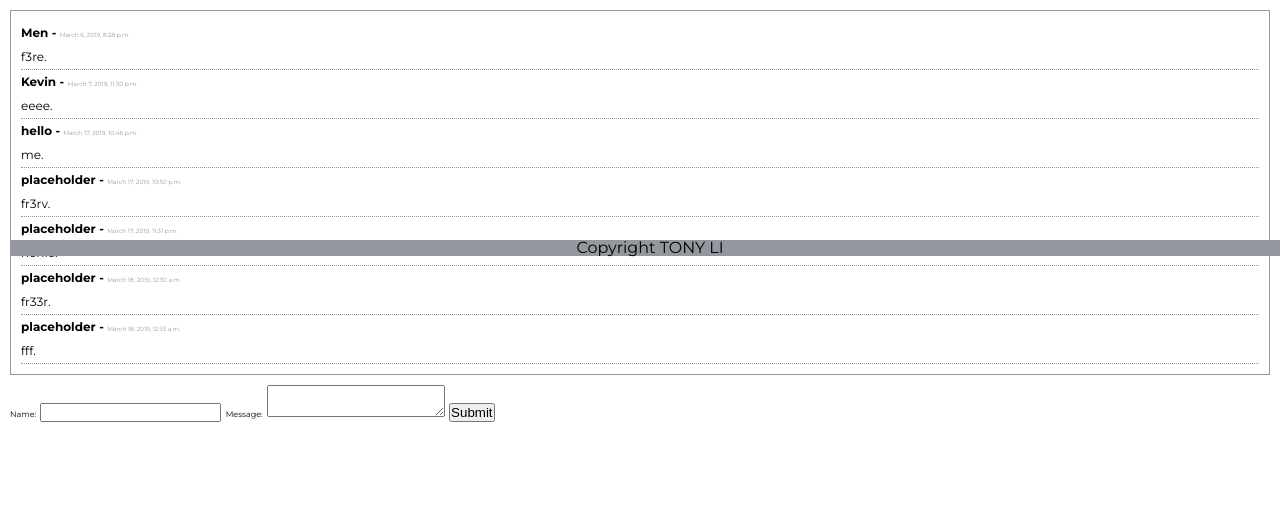
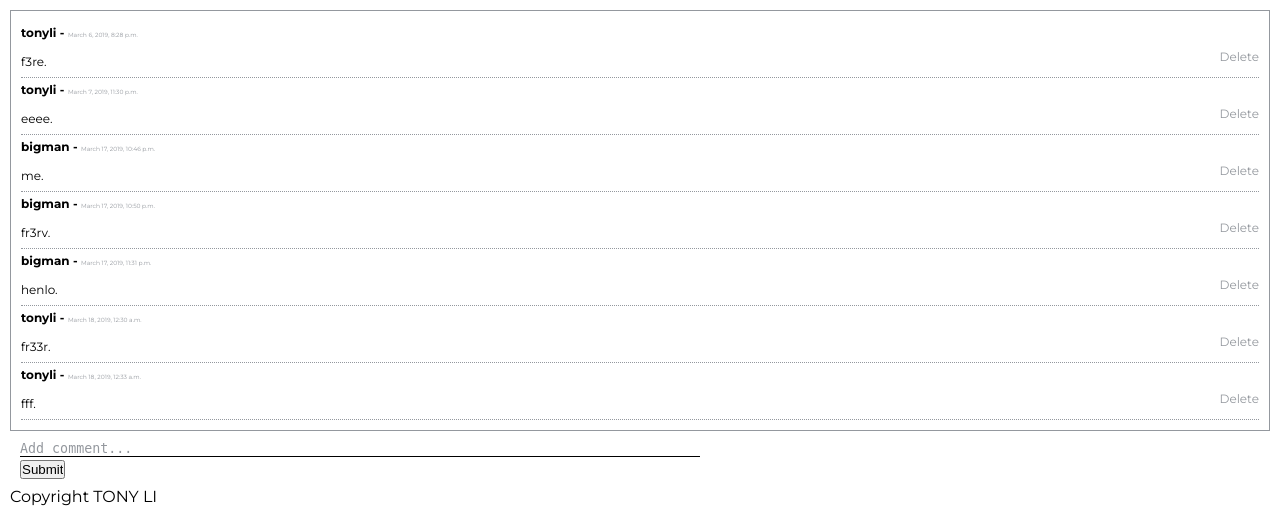
Before and after one commit to tonyli29/Photogur, a Django app: page /pictures/2 in a window 1280 px wide. Shown: the part 544-1050 px from the top of the page. Before the commit the page ends 966 px from the top, so only its background shows below. Run offline with Django 3.2, Linux system fonts and the light colour scheme; a user stored in the database is signed in; data comes from the database, SQL or seed files in the repository; both versions use the stored data as it was after the commit; some libraries are stand-ins or nearby versions.

Commit message:
added login permisons and adding comments and deleting comments. changed some css for the comments. But still do not know why there is a gap between the picture and the info in the /pictures/, need to ask

```diff
--- a/photogur/forms.py
+++ b/photogur/forms.py
@@ -1,6 +1,6 @@
 from django.forms import CharField, PasswordInput, ModelForm
 from django import forms
-from .models import Picture
+from .models import Picture, Comment
 
 class LoginForm(forms.Form):
     username = CharField(label='User Name', max_length=64)
@@ -15,3 +15,19 @@ class PictureForm(ModelForm):
             'artist',
             'url'
         ]
+
+class CommentForm(ModelForm):
+
+    class Meta:
+        model = Comment
+        widgets = {
+            'picture': forms.HiddenInput(),
+            'user': forms.HiddenInput(),
+            'name': forms.HiddenInput()
+        }
+        fields = [
+            'name',
+            'message',
+            'picture',
+            'user'
+        ]
--- a/photogur/models.py
+++ b/photogur/models.py
@@ -11,7 +11,8 @@ class Picture(models.Model):
         return self.title
 
 class Comment(models.Model):
-    name = models.CharField(max_length=255)
+    name = models.CharField(max_length=255) #need to delete later but done know hwo to delete as of right now
     created_at = models.DateTimeField(auto_now_add=True)
     message = models.TextField()
     picture = models.ForeignKey(Picture, on_delete=models.CASCADE, related_name='comments')
+    user = models.ForeignKey(User, on_delete=models.CASCADE, related_name='comments', default=1)
--- a/photogur/static/css/main.css
+++ b/photogur/static/css/main.css
@@ -49,19 +49,23 @@ li {
   border-bottom: 1px solid #94989e;
   padding-bottom: 10px;
 }
-footer {
+/* footer {
   position: absolute;
   bottom: 0;
   width: 100%;
   text-align: center;
   background: #94989e;
-}
+} */
 .photo-box {
   display: inline-block;
   display: inline-block;
   box-sizing: content-box;
   border: 1px solid #94989e;
-  padding: 10px;
+  padding: 0px;
+}
+.info {
+  padding: 0 10px 10px 10px;
+  background: #94989e;
 }
 .title h3 {
   padding-bottom: 5px;
@@ -91,6 +95,8 @@ span {
 .search-count {
   display: inline;
 }
+
+
 .comment-section li {
   display: block;
   line-height: 2;
@@ -113,7 +119,41 @@ span {
 }
 .comment-section li h4 {
   font-size: 0.75em;
+  display: inline-block;
 }
+.comment-section li a {
+  float: right;
+  font-size: 0.75em;
+  color: #94989e;
+}
+.comment-section li a:visited {
+  color: #94989e;
+}
+.comment-section li a:hover {
+  color: red;
+}
+.comment-section li a:link {
+  text-decoration: none;
+}
+
+.comment-post {
+  margin: 0 10px;
+}
+.comment-post form p textarea {
+  width: 680px;
+  height: 16px;
+  resize: none;
+  border: none;
+  border-bottom: 1px solid;
+  outline: none;
+}
+.comment-post form p textarea::placeholder {
+  color: #94989e;
+}
+.comment-post form p input {
+  padding: 10px;
+}
+
 .photo-box li img {
   width: 100%;
 }
--- a/photogur/templates/picture.html
+++ b/photogur/templates/picture.html
@@ -5,8 +5,13 @@
     <h3> By {{picture.artist}} </h3>
     <h3> Added by {{ picture.user }}</h3>
   </div>
-  <div class="edit_button">
+  <div class="buttons">
+      {% if request.user.is_authenticated %}
         <a href="{% url 'edit_picture' id=picture.pk %}">Edit</a>
+        <a href="{% url 'delete_picture' id=picture.pk %}">Delete</a>
+      {% else %}
+
+      {% endif %}
   </div>
   <div class="individual-image">
     <li>
@@ -16,25 +21,27 @@
   <h1 class="comment-count">Comments: {{ picture.comments.count }}</h1>
   <div class="comment-section">
     <ul>
-        {% for comment in comments%}
+      {% for comment in comments %}
         <li>
-            <h3>{{ comment.name }} - <span>{{ comment.created_at }}</span></h3>
+          <h3>{{ comment.user }} - <span>{{ comment.created_at }}</span></h3>
           <h4>{{ comment.message }}.</h4>
+          {% if request.user.is_authenticated %}
+            <a href="{% url 'delete_comment' id=comment.pk %}">Delete</a>
+          {% else %}
+          {% endif %}
         </li>
       {% endfor %}
     </ul>
   </div>
-    <form action="{% url 'create_comment' %} "class="comment-section" action="" method="post">
+  <div class="comment-post">
+    <form action="{% url 'picture_details' id=picture.pk %}" method="post">
       {% csrf_token %}
-      <input type="hidden" name="picture" value="{{ picture.pk }}">
-      <label for="comment_name">
-        <span>Name:</span>
-        <input type="text" name="comment_name" value="">
-      </label>
-      <label for="comment_message">
-        <span>Message:</span>
-        <textarea id="comment-message" name="comment_message"></textarea>
-      </label>
-      <button type="submit" name="button">Submit</button>
+      <p>
+        <textarea placeholder="Add comment..." name="message" cols="40" rows="5" required="" id="id_message"></textarea>
+        <input type="hidden" name="name" value="placeholder" id="id_name">
+        <input type="hidden" name="picture" value="2" id="id_picture"><input type="hidden" name="user" value="1" id="id_user">
+      </p>
+      <input type="submit" name="Add" id="">
     </form>
+  </div>
   {% endblock %}
--- a/photogur/urls.py
+++ b/photogur/urls.py
@@ -15,15 +15,16 @@ Including another URLconf
 """
 from django.contrib import admin
 from django.urls import path
-from .views import picture_show, pics, picture_search, create_comment, login_view, logout_view, signup, new_picture, edit_picture
+from .views import picture_show, pics, picture_search, login_view, logout_view, signup, new_picture, edit_picture, delete_picture, delete_comment
 
 urlpatterns = [
     path('admin/', admin.site.urls),
     path('pictures/<int:id>', picture_show, name='picture_details'),
     path('pictures/<int:id>/edit', edit_picture, name='edit_picture'),
+    path('pictures/<int:id>/delete', delete_picture, name='delete_picture'),
+    path('pictures/<int:id>/deletecomment', delete_comment, name='delete_comment'),
     path('pictures/', pics, name='picture_home'),
     path('search/', picture_search, name='picture_search'),
-    path('comments/new', create_comment, name='create_comment'),
     path('login/', login_view, name='login'),
     path('logout/', logout_view, name='logout'),
     path('signup/', signup, name='signup'),
--- a/photogur/views.py
+++ b/photogur/views.py
@@ -1,7 +1,7 @@
 from django.http import HttpResponse, HttpResponseRedirect
 from django.shortcuts import render
 from photogur.models import Picture, Comment
-from photogur.forms import LoginForm, PictureForm
+from photogur.forms import LoginForm, PictureForm, CommentForm
 from django.contrib.auth import authenticate, login, logout
 from django.contrib.auth.forms import UserCreationForm
 from django.contrib.auth.decorators import login_required
@@ -19,16 +19,46 @@ def pics(request):
     response = render(request, 'pictures.html', context)
     return HttpResponse(response)
 
-@login_required
 def picture_show(request, id):
     picture = Picture.objects.get(pk=id)
     comments = picture.comments.all()
+    if request.method == 'POST':
+        comment_form = CommentForm(request.POST)
+        if comment_form.is_valid():
+            new_comment = comment_form.save()
+            return HttpResponseRedirect('/pictures/{}'.format(id))
+        else:
+            pass #some error
+    else:
+        comment_form = CommentForm(initial={'picture': id, 'user': request.user, 'name': 'placeholder'})
     context = {
         'picture': picture,
-        'comments': comments
+        'comments': comments,
+        'comment_form': comment_form
     }
     response = render(request, 'picture.html', context)
     return HttpResponse(response)
+
+# def project_show(request, id):
+#     project = Project.objects.get(pk=id)
+#     reward = project.rewards.all()
+#     if request.method == 'POST':
+#         rewards_form = RewardsForm(request.POST)
+#         if rewards_form.is_valid():
+#             new_reward = rewards_form.save()
+#             return HttpResponseRedirect('/projects/{}'.format(id))
+#         else:
+#             # put some errors
+#             pass
+#     else:
+#         rewards_form = RewardsForm(initial={'project': id})
+#     context = {
+#         'project': project,
+#         'reward': reward,
+#         'rewards_form': rewards_form
+#     }
+#     response = render(request, 'projectshow.html', context)
+#     return HttpResponse(response)
 
 
 def picture_search(request):
@@ -40,14 +70,6 @@ def picture_search(request):
     }
     response = render(request, 'search.html', context)
     return HttpResponse(response)
-
-@login_required
-def create_comment(request):
-    picture = request.POST['picture']
-    comment_name = request.POST['comment_name']
-    comment_message = request.POST['comment_message']
-    new_comment = Comment.objects.create(name=comment_name, message=comment_message, picture=Picture.objects.get(pk=picture))
-    return HttpResponseRedirect('/pictures/' + picture)
 
 def login_view(request):
     if request.method == 'POST':
@@ -115,6 +137,15 @@ def edit_picture(request, id):
     }
     return render(request, 'edit.html', context)
 
+def delete_picture(request, id):
+    picture = get_object_or_404(Picture, pk=id, user=request.user.pk)
+    picture.delete()
+    return HttpResponseRedirect('/pictures/')
+
+def delete_comment(request, id):
+	comment = get_object_or_404(Comment, pk=id, user=request.user.pk)
+	comment.delete()
+	return HttpResponseRedirect('/pictures/')
 
 
 
```
Also changed, not shown: db.sqlite3, photogur/migrations/0004_auto_20190317_2207.py (added). Lines whose indentation alone changed are shown as unchanged.
